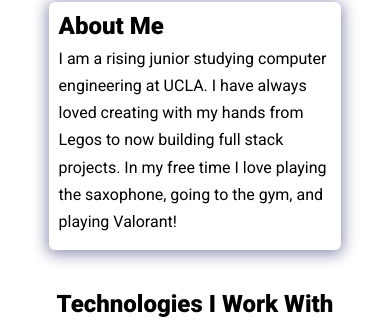
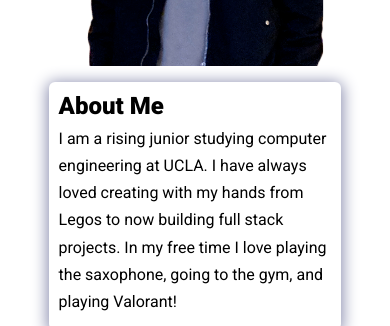
Before and after one commit to derekhua777/derekhua777.github.io, a plain HTML site: page index.html in a window 390 px wide. Shown: the part 438-764 px from the top of the page. Drawn offline with nearby package versions, Linux system fonts and the light colour scheme.

Commit message:
shifted hero down in mobile

```diff
--- a/assets/css/styles.css
+++ b/assets/css/styles.css
@@ -371,7 +371,7 @@ footer {
   }
 
   .hero {
-    margin-top: -4rem;
+    margin-top: 1rem;
     flex-direction: column;
     gap: 0;
   }
```
